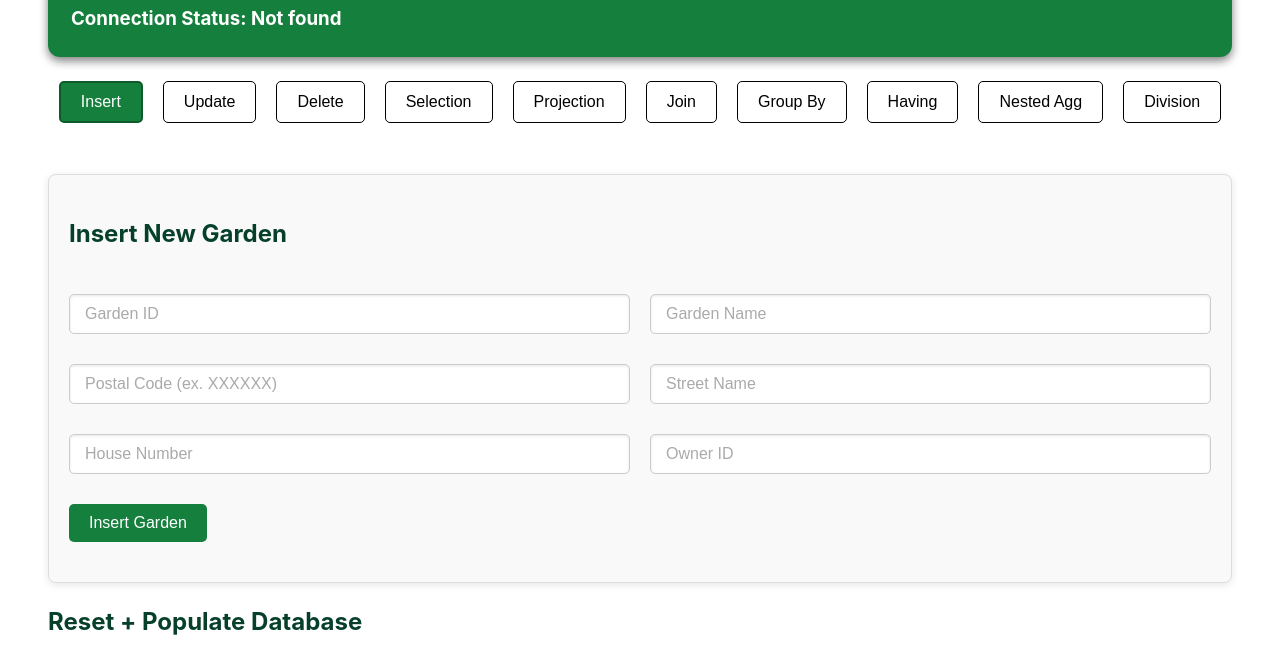
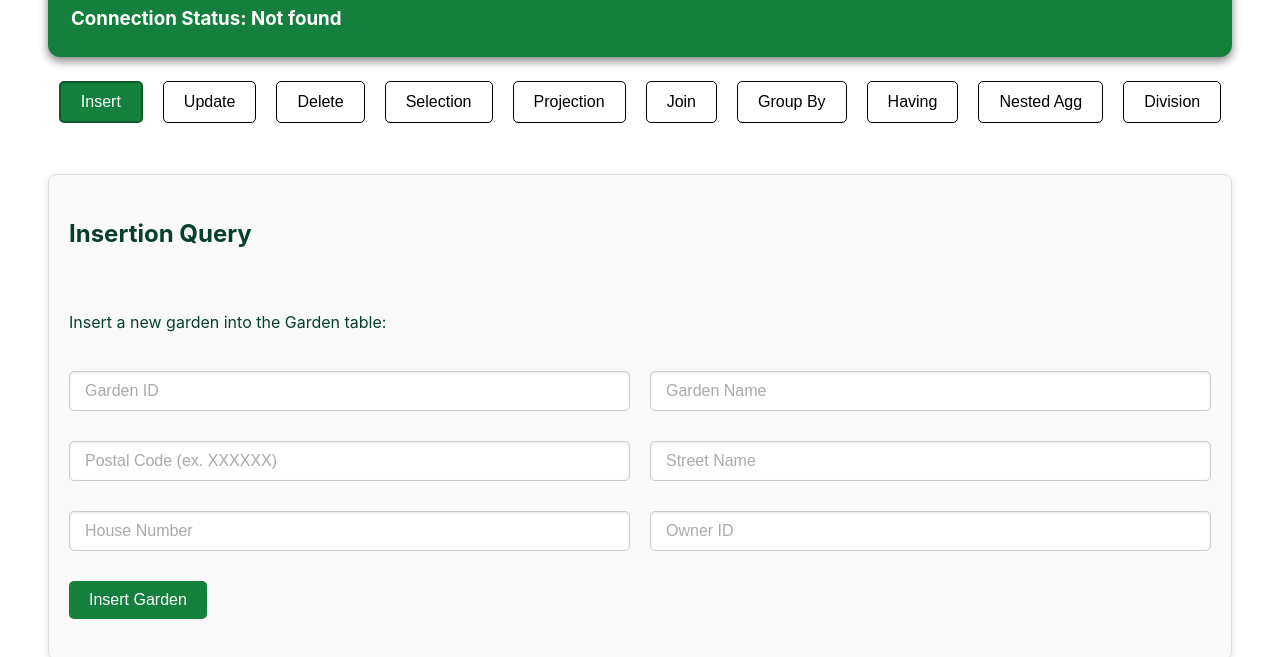
Before and after one commit to nb488/SmartGardenManagementDatabase, a website: page CPSC304_Node_Project/public/index.html in a window 1280 px wide. Both pictures are taken after a click on the button "Insert". Shown: the part 138-795 px from the top of the page. Drawn offline with Linux system fonts and the light colour scheme; no server answers.

Commit message:
updated html for selection/insertion

```diff
--- a/CPSC304_Node_Project/public/index.html
+++ b/CPSC304_Node_Project/public/index.html
@@ -71,7 +71,8 @@
 
     <div id="insert-container" class="query-container" style="display: none">
       <form id="insertGardentable" class="queryinputContainer">
-        <h2>Insert New Garden</h2>
+        <h2>Insertion Query</h2><br />
+          <p>Insert a new garden into the Garden table:</p>
           <br /><br />
           <div class="field">
               <input type="number" id="insertId" placeholder="Garden ID" required />
@@ -183,8 +184,9 @@
 
     <div id="selection-container" class="query-container" style="display: none">
       <form id="selectionPlanttable" class="queryinputContainer">
-        <h2>Selection Query</h2>
-        <br /><br />
+        <h2>Selection Query</h2><br />
+          <p>Select plants from the Plant table (conditions based on equality):</p>
+          <br /><br />
         <div id="filters-container">
           <div class="filter-row">
             <select class="column-select">
@@ -272,7 +274,7 @@
     <div id="groupby-container" class="query-container" style="display: none">
       <h2>Group By Query</h2>
       <p>See how many plants of each type exist across all gardens:</p>
-      <button id="groupByTypeBtn">Show Plant Count By Type</button>
+      <button id="groupByTypeBtn">Show Plant Count By Type</button><br /><br />
       <div id="groupByResultMsg"></div>
       <table id="groupByResultTable" border="1">
         <thead>
@@ -288,7 +290,7 @@
     <div id="having-container" class="query-container" style="display: none">
       <h2>Having Query</h2>
       <p>Find sections with high water consumption (more than 50 litres):</p>
-      <button id="havingBtn">Show High Water Usage Sections</button>
+      <button id="havingBtn">Show High Water Usage Sections</button><br /><br />
       <div id="havingResultMsg"></div>
       <table id="havingResultTable" border="1">
         <thead>
@@ -306,7 +308,7 @@
     <div id="nestedagg-container" class="query-container" style="display: none">
       <h2>Nested Aggregation Query</h2>
       <p>Find sections with above-average plant type diversity:</p>
-      <button id="nestedAggBtn">Show Sections Above Average Diversity</button>
+      <button id="nestedAggBtn">Show Sections Above Average Diversity</button><br /><br />
       <div id="nestedAggResultMsg"></div>
       <table id="nestedAggResultTable" border="1">
         <thead>
@@ -324,7 +326,7 @@
     <div id="division-container" class="query-container" style="display: none">
       <h2>Division Query</h2>
       <p>Find sections that have grown ALL available plant types:</p>
-      <button id="divisionBtn">Show Sections With All Plant Types</button>
+      <button id="divisionBtn">Show Sections With All Plant Types</button><br /><br />
       <div id="divisionResultMsg"></div>
       <table id="divisionResultTable" border="1">
         <thead>
```
